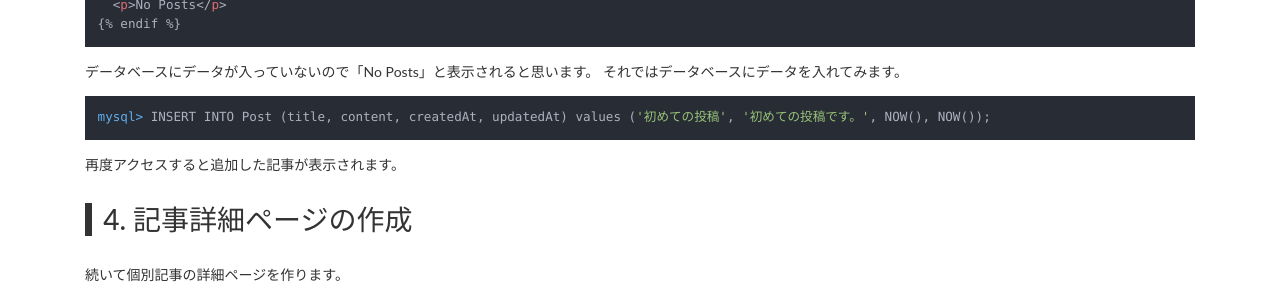
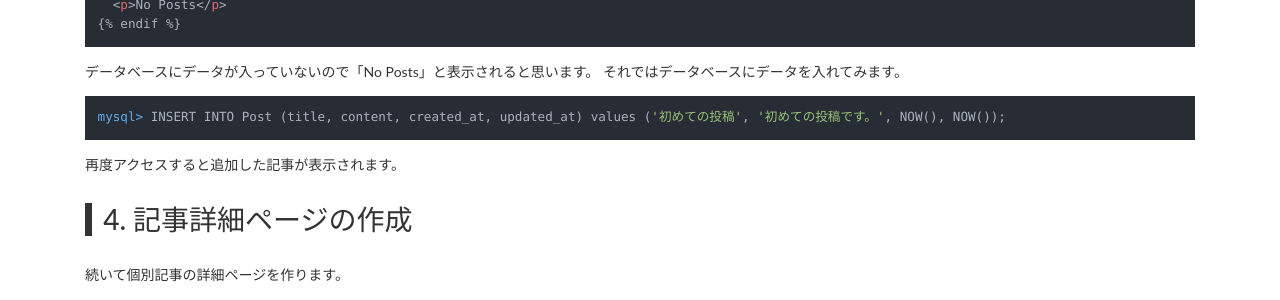
Before and after one commit to symfony-japan/symfony-japan.github.io, a Jekyll site: the page built from _pages/blog-tutorial.md, in a window 1280 px wide and 900 px high, scrolled down 4570 px. Shown: the part 151-451 px from the top of the window. Built offline with Jekyll 4.4.1, drawn with Linux system fonts in a browser that asks for light colours; nearby versions of some CDN libraries; some of the changed text lies outside the part shown.

````diff
--- a/_pages/blog-tutorial.md
+++ b/_pages/blog-tutorial.md
@@ -244,7 +244,7 @@ Controllerの先頭でuse文を追記してますので注意して下さい。
 データベースにデータが入っていないので「No Posts」と表示されると思います。 それではデータベースにデータを入れてみます。
 
 ```sql
-mysql> INSERT INTO Post (title, content, createdAt, updatedAt) values ('初めての投稿', '初めての投稿です。', NOW(), NOW());
+mysql> INSERT INTO Post (title, content, created_at, updated_at) values ('初めての投稿', '初めての投稿です。', NOW(), NOW());
 ```
 
 再度アクセスすると追加した記事が表示されます。
````
Also changed, not shown: other parts of _pages/blog-tutorial.md (+1 -0 lines).
